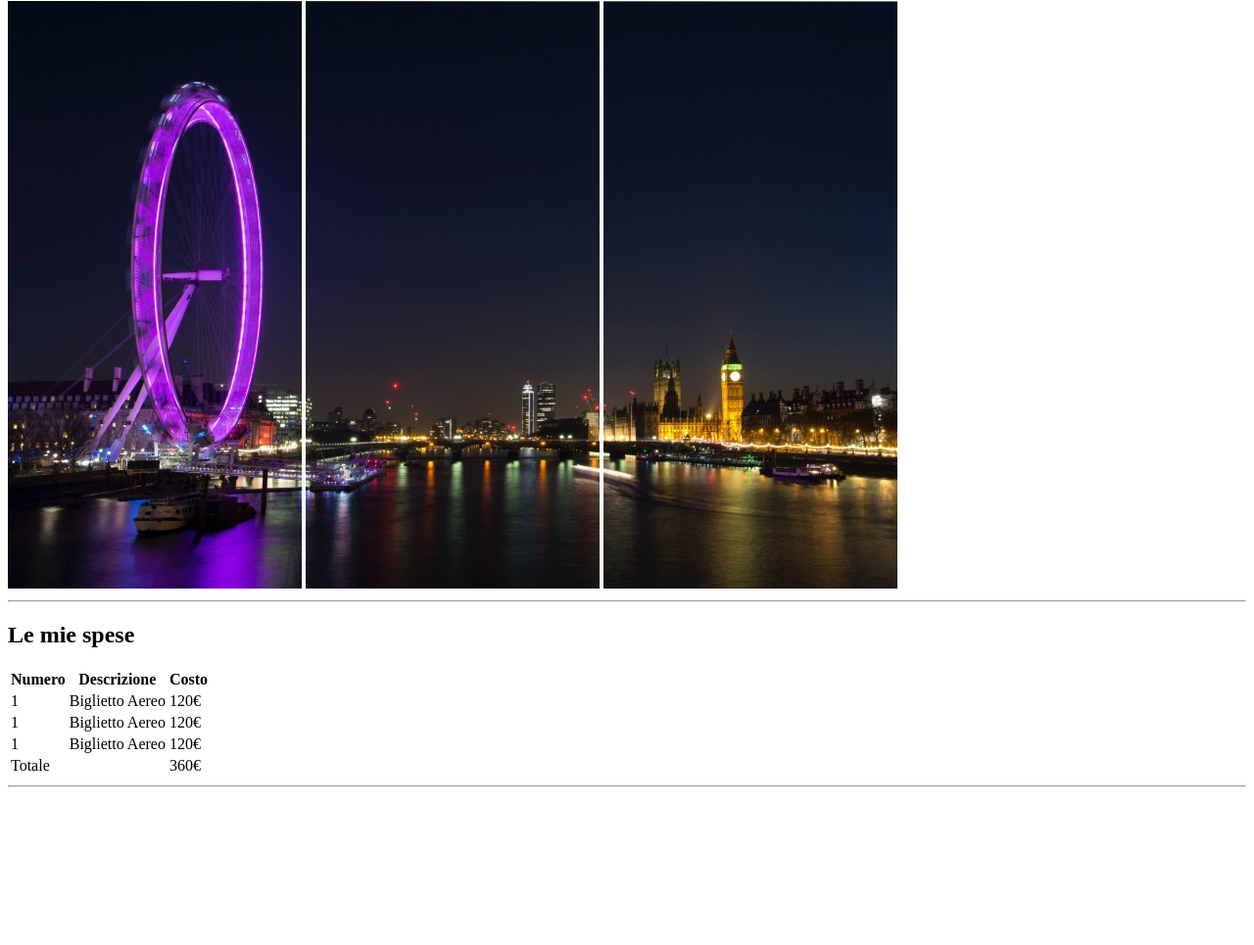
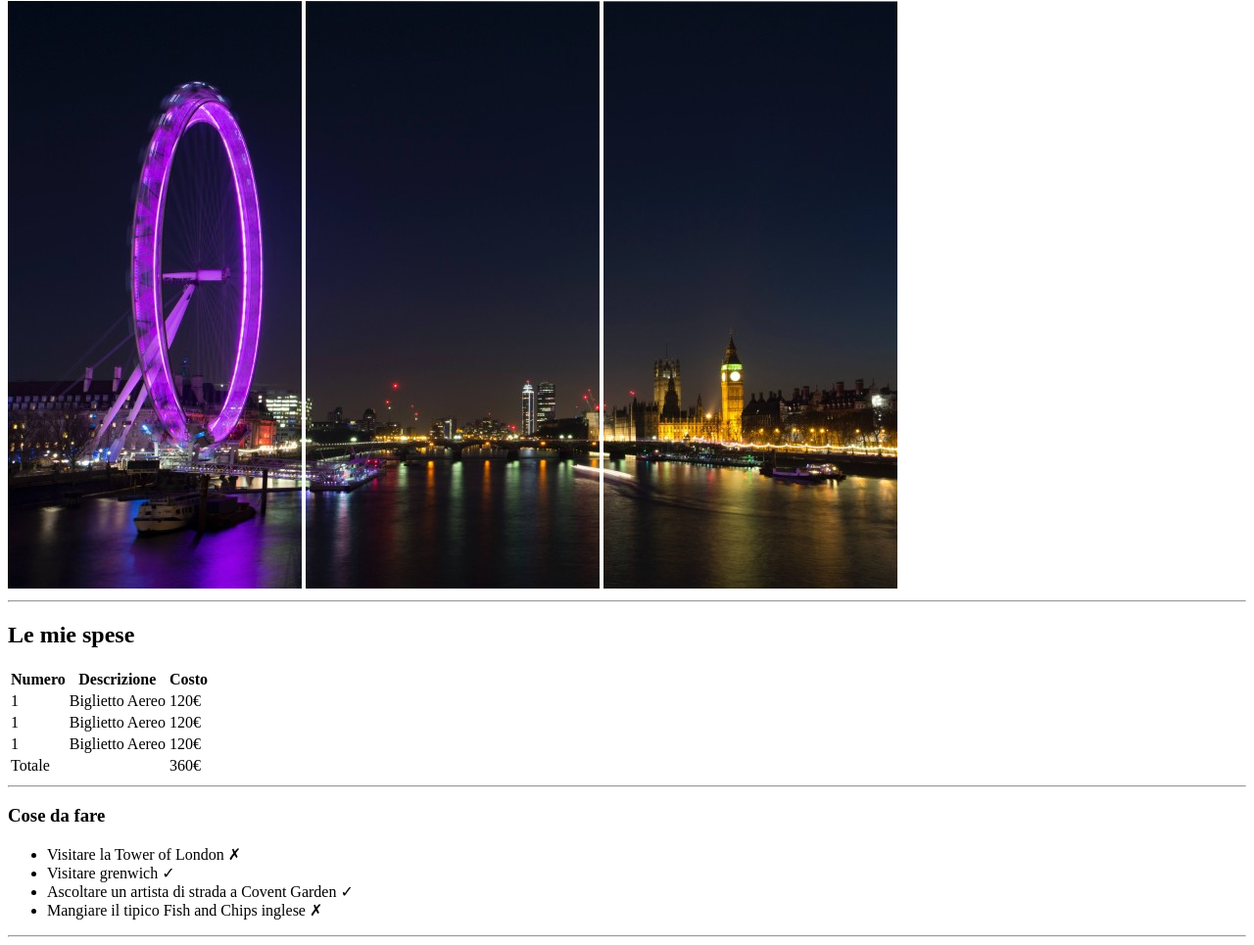
Before and after one commit to Ivanaricci/html-london-trip, a plain HTML site: page index.html in a window 1280 px wide. Shown: the part 79-1044 px from the top of the page at 98% size. Before the commit the page ends 891 px from the top, so only its background shows below. Drawn offline with Linux system fonts and the light colour scheme.

Commit message:
[UPD] add sezione cose da fare

```diff
--- a/index.html
+++ b/index.html
@@ -61,5 +61,22 @@
      </section>
 
 
+     <!-- sezione cose da fare -->
+      <section>
+        <h3>Cose da fare</h3>
+        <ul>
+            <li>Visitare la Tower of London &cross;</li>
+            <li>Visitare grenwich &check;</li>
+            <li>Ascoltare un artista di strada a Covent Garden &check;</li>
+            <li>Mangiare il tipico Fish and Chips inglese &cross;</li>
+        </ul>
+
+        <hr>
+
+      </section>
+
+
+
+
 </body>
 </html>
```
